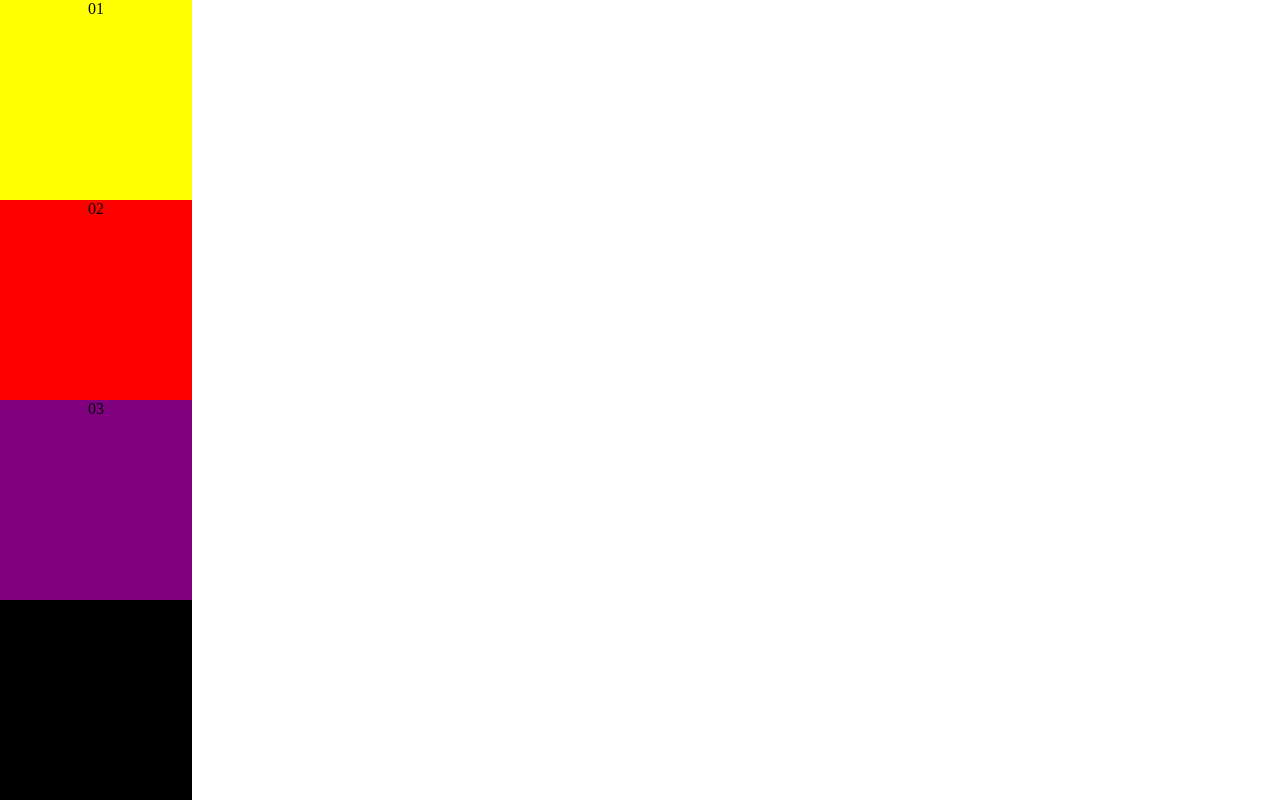
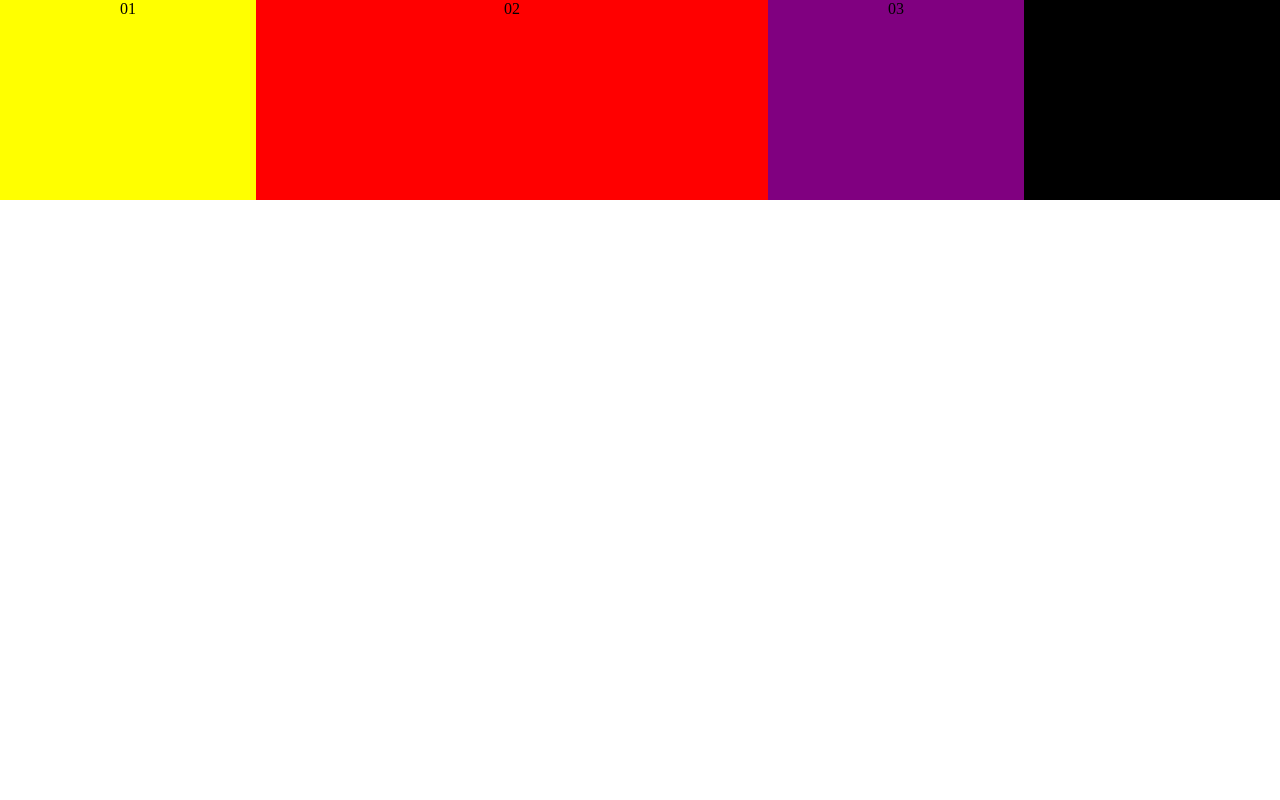
Before and after one commit to SageTheDM/KSSM293, a PHP site: page /Aufgaben/flex/felx.html in a window 1280 px wide. Run offline with PHP 8.4, Linux system fonts and the light colour scheme.

```diff
--- a/Aufgaben/flex/flex.css
+++ b/Aufgaben/flex/flex.css
@@ -2,6 +2,13 @@
     margin: 0;
     padding: 0;
     box-sizing: border-box;
+}
+
+section{
+    display: flex;
+    justify-content: center;
+    /* justify-content: space-around; */
+    /* justify-content: space-between; */
 }
 
 div{
@@ -12,16 +19,20 @@ div{
 
 #box01{
     background-color: yellow;
+    flex: 1;
 }
 
 #box02{
     background-color: red;
+    flex: 2;
 }
 
 #box03{
     background-color: purple;
+    flex: 1;
 }
 
 #box04{
     background-color: black;
+    flex: 1;
 }
```
